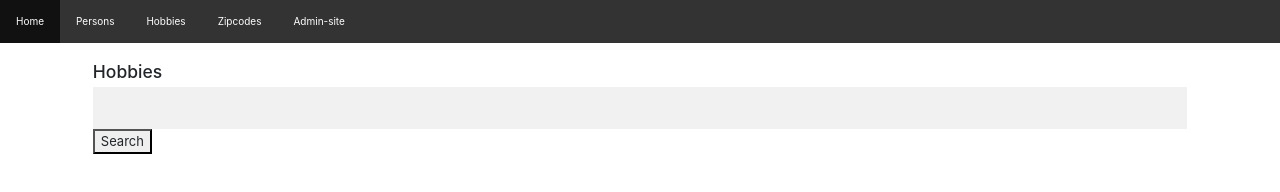
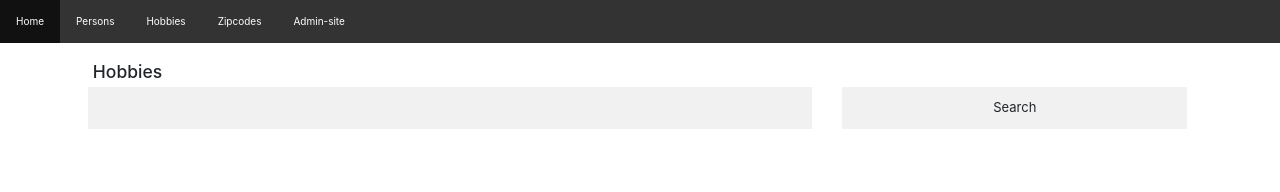
Before and after one commit to rodseth/ca2-frontend, a website built with webpack: page public/index.html in a window 1280 px wide. Both pictures are taken after a click on the link "Hobbies". Built offline with nearby package versions, Linux system fonts and the light colour scheme; files whose address does not match are found by name.

Commit message:
minor changes before merge

```diff
--- a/public/index.html
+++ b/public/index.html
@@ -336,9 +336,16 @@
       <!-- This is were you should place your basic HTML for exercise-2 -->
       <div id="hobbies_html" style="display:none;">
         <h3>Hobbies</h3>
-
+        <div class="row">
+        <div class="col-md-8" style="padding-left: 10px">
+          <div class="autocomplete stretchToFit">
         <input type="text" id="hobbyName">
-        <button id="searchByHobby">Search</button>
+        </div>
+        </div>
+        <div class="col-md-4">
+        <input type="button" id="searchByHobby" value="Search" class="stretchToFit">
+      </div>
+</div>
 
         <table class="table table-bordered" id="persons-with-hobby"></table>
 
--- a/src/index.js
+++ b/src/index.js
@@ -205,6 +205,7 @@ function makeHobbyArray(hobbiesArr){
   })
   autocomplete(document.getElementById("hobbyInput"), hobbies);
   autocomplete(document.getElementById("hobbyInputEdit"), hobbies);
+  autocomplete(document.getElementById("hobbyName"), hobbies);
 }
 function addHobbyToList(hobby){
   const list = hobby.map(function(hobby){
@@ -230,7 +231,7 @@ function menuItemClicked(evt) {
       break
 
     case "hobbies": hideAllShowOne("hobbies_html");
-
+      populateHobbyarray();
 
       document.getElementById("searchByHobby").addEventListener("click", getPeopleWithHobby);
 
```
